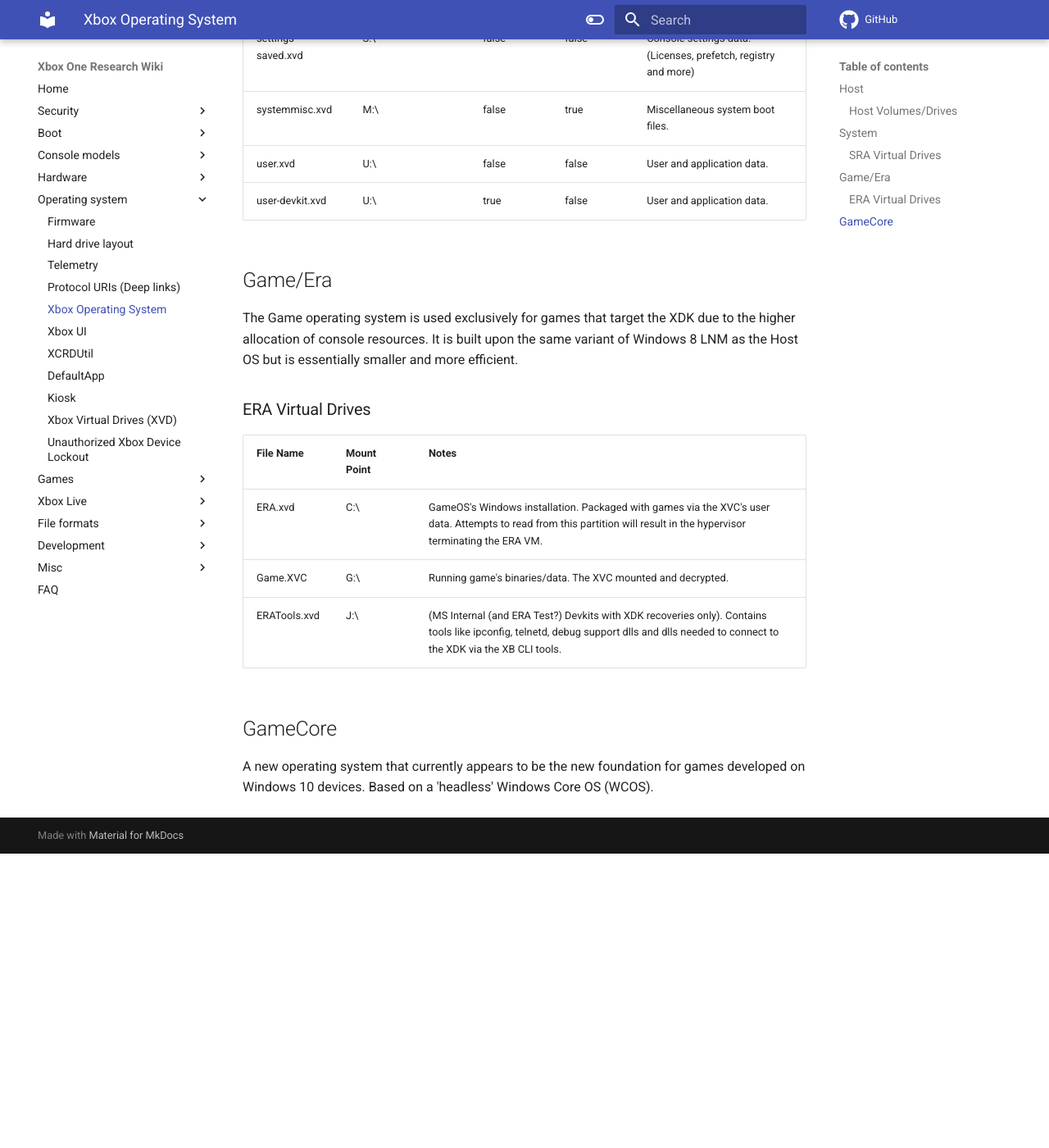
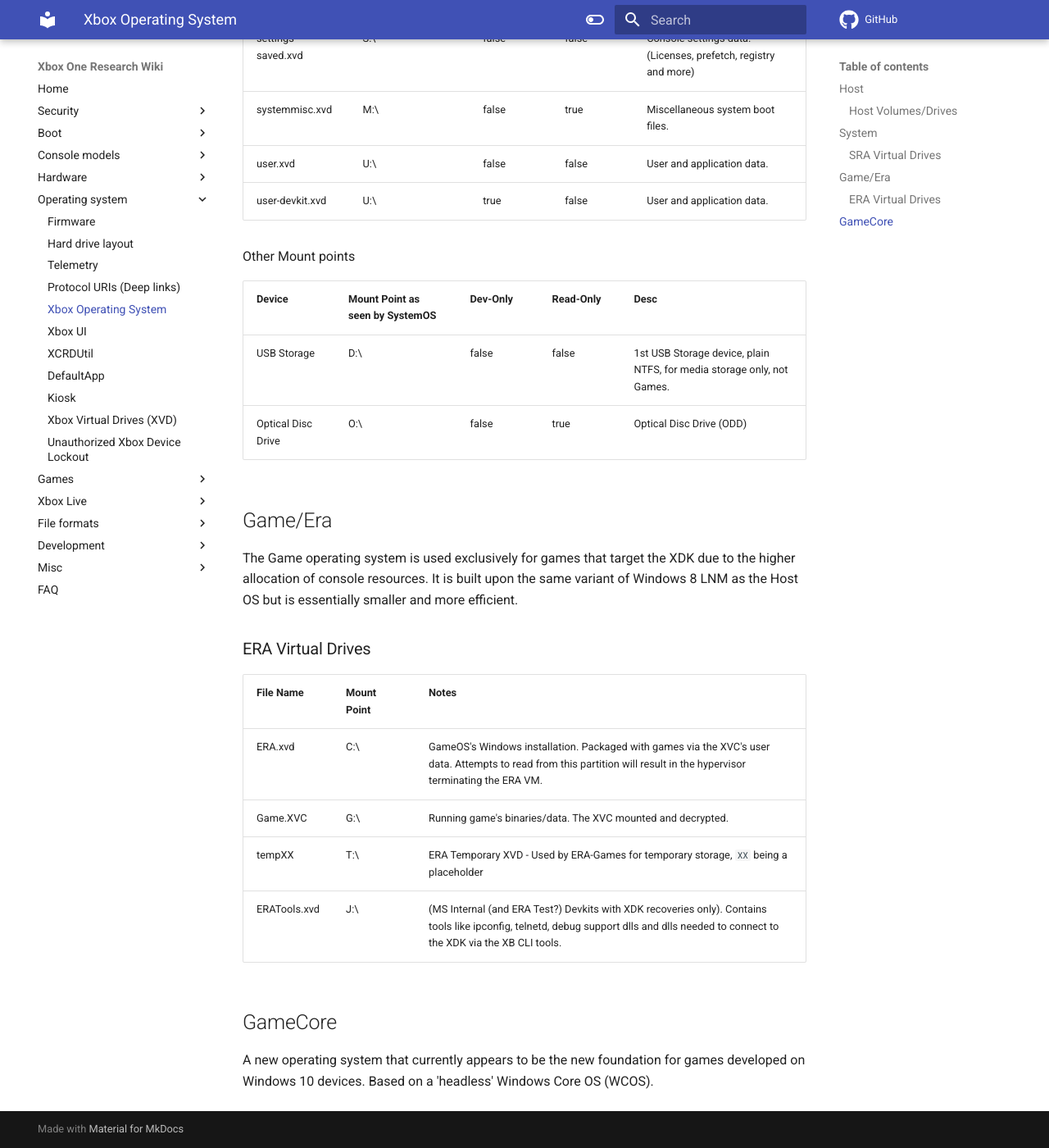
Before and after one commit to xboxoneresearch/wiki, an MkDocs documentation site: the page built from docs/operating-system/xbox-operating-system.md, in a window 1280 px wide and 1400 px high, scrolled down 1673 px. Shown: the whole window at 82% size. Built offline with MkDocs 1.6.1 and Material for MkDocs 9.7.7, drawn with Linux system fonts in a browser that asks for light colours; comment, search, counter and statistics services are not loaded; before the commit the page ends 2714 px from its top, so only the background shows below that.

Commit message:
feat: Added O:\ and D:\ (SRA) mountpoints and T:\ ERA mountpoint

```diff
--- a/docs/operating-system/xbox-operating-system.md
+++ b/docs/operating-system/xbox-operating-system.md
@@ -34,7 +34,7 @@
 
 ### SRA Virtual Drives
 
-| File Name          | Mount Point as seen by SystemOS | Dev-Only | Read-Only | Desc                                                           |
+| File Name          | Mount Point as seen by SystemOS | Dev-Only | Read-Only | Desc                                       |
 | ------------------ | ----------- | -------- | --------- | -------------------------------------------------------------- |
 | system.xvd         | C:\\        | false    | true      | System Boot.                                                   |
 | systemaux.xvd      | X:\\        | false    | true      | Inbox apps.                                                    |
@@ -45,6 +45,13 @@
 | systemmisc.xvd     | M:\\        | false    | true      | Miscellaneous system boot files.                               |
 | user.xvd           | U:\\        | false    | false     | User and application data.                                     |
 | user-devkit.xvd    | U:\\        | true     | false     | User and application data.                                     |
+
+Other Mount points
+
+| Device                        | Mount Point as seen by SystemOS | Dev-Only | Read-Only | Desc                                              |
+| ----------------------------- | ----------- | -------- | --------- | --------------------------------------------------------------------- |
+| USB Storage                   | D:\\        | false    | false     | 1st USB Storage device, plain NTFS, for media storage only, not Games.|
+| Optical Disc Drive            | O:\\        | false    | true      | Optical Disc Drive (ODD)                                              |
 
 ## Game/Era
 
@@ -59,6 +66,7 @@
 | ------------ | ----------- | ------------------------------------------------------------------------------------------------------------------------------------------------------------------------------------- |
 | ERA.xvd      | C:\\        | GameOS's Windows installation. Packaged with games via the XVC's user data. Attempts to read from this partition will result in the hypervisor terminating the ERA VM.                |
 | Game.XVC     | G:\\        | Running game's binaries/data. The XVC mounted and decrypted.                                                                                                                          |
+| tempXX       | T:\\        | ERA Temporary XVD - Used by ERA-Games for temporary storage, `XX` being a placeholder                                                                                                 |
 | ERATools.xvd | J:\\        | (MS Internal (and ERA Test?) Devkits with XDK recoveries only). Contains tools like ipconfig, telnetd, debug support dlls and dlls needed to connect to the XDK via the XB CLI tools. |
 
 ## GameCore
```
